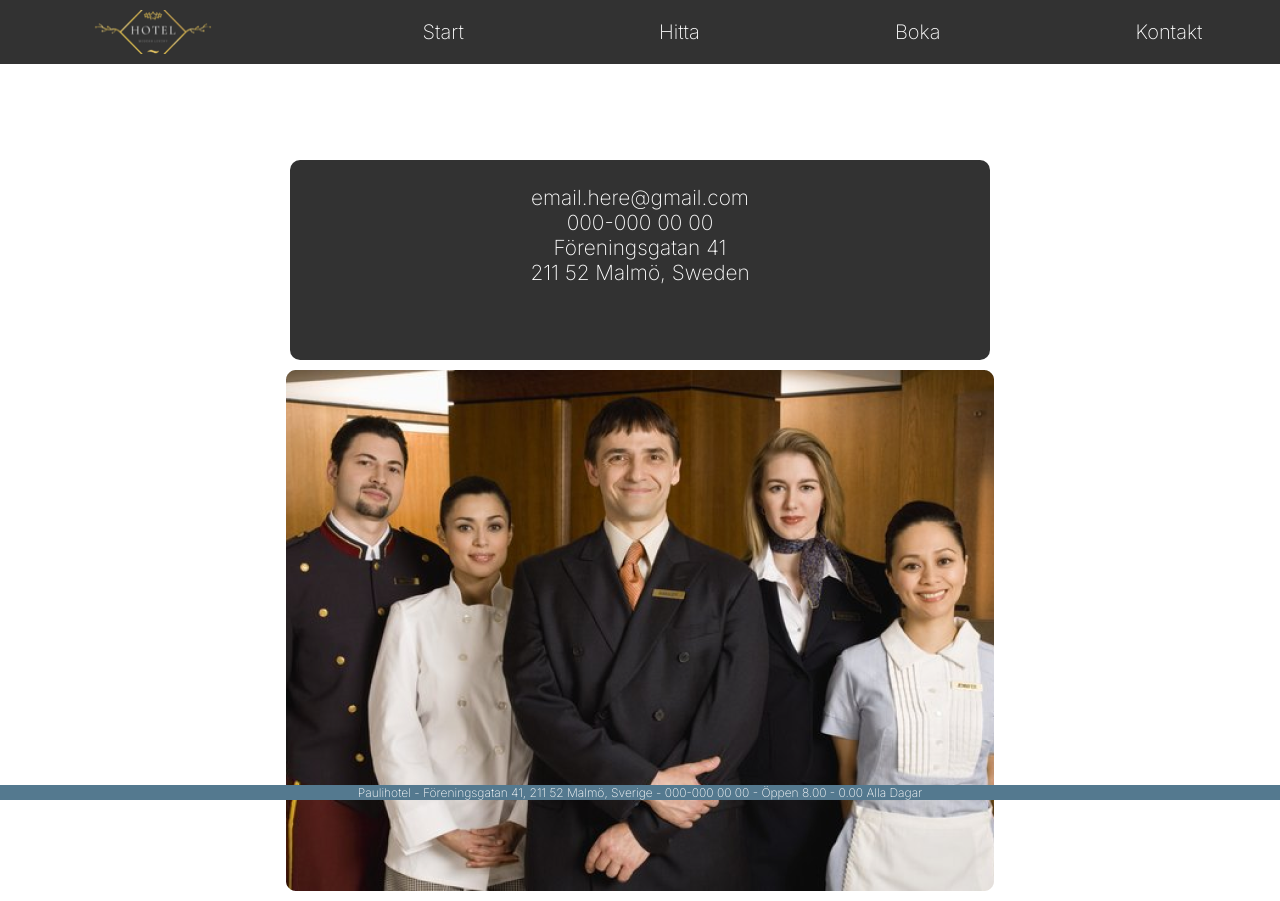
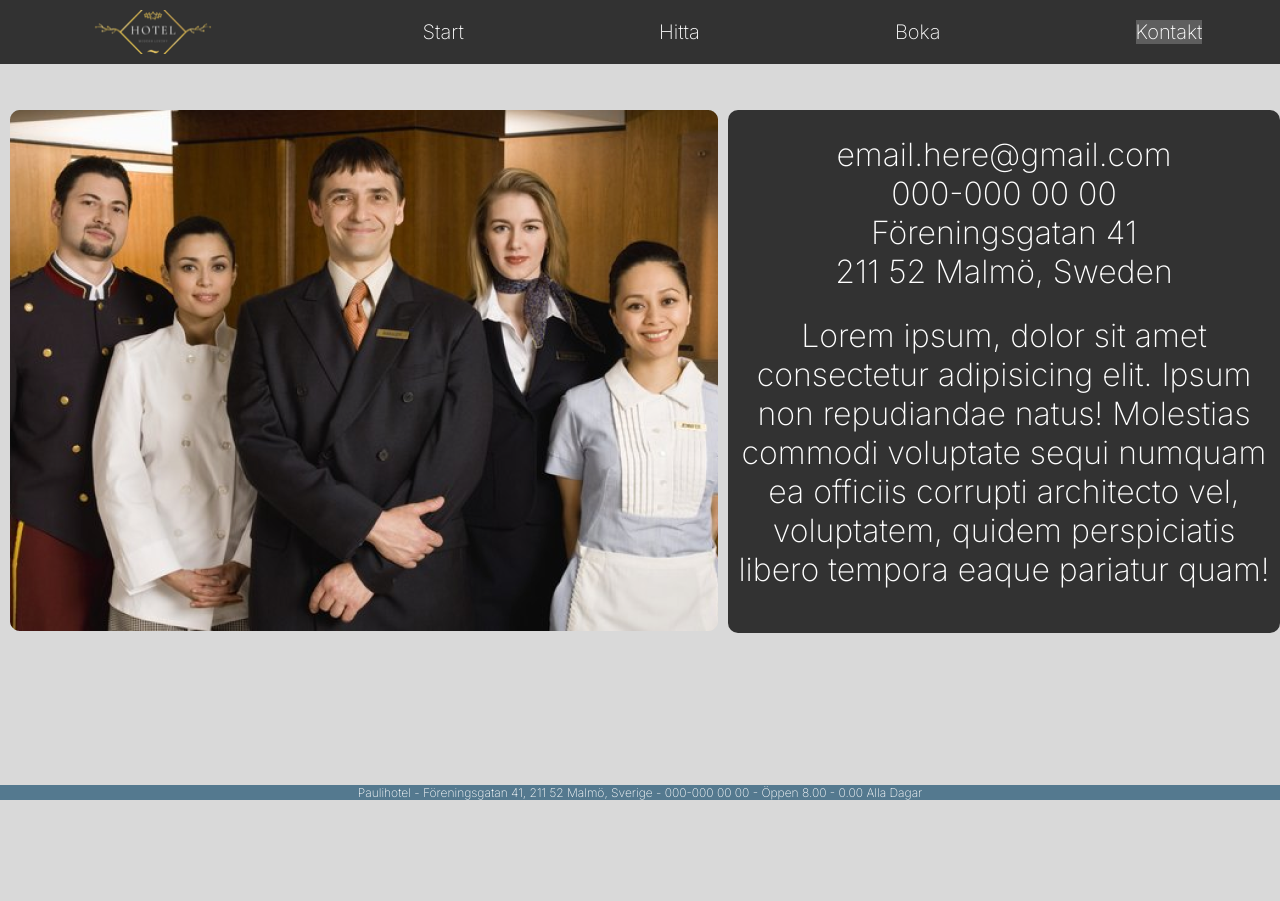
Before and after one commit to eeknaaY/Hotellwebbplats, a plain HTML site: page kontakt.html in a window 1280 px wide. After the commit the page ends 800 px from the top, so only its background shows below. Drawn offline with Linux system fonts and the light colour scheme.

Commit message:
fix js, css changes

```diff
--- a/kontakt.html
+++ b/kontakt.html
@@ -49,11 +49,13 @@
             <p>email.here@gmail.com<br>
                 000-000 00 00<br>
                 Föreningsgatan 41<br>
-                211 52 Malmö, Sweden
+                211 52 Malmö, Sweden<br>
             </p>
+            <p>Lorem ipsum, dolor sit amet consectetur adipisicing elit. Ipsum non repudiandae natus!
+                Molestias commodi
+                voluptate sequi numquam ea officiis corrupti architecto vel, voluptatem, quidem perspiciatis libero
+                tempora eaque pariatur quam!</p>
         </div>
-
-
         <img src="./img/image_5.png" alt="">
     </div>
     <footer>
--- a/static/css/hitta.css
+++ b/static/css/hitta.css
@@ -30,6 +30,4 @@ iframe {
     .box1 {
         min-width: 60%
     }
-
-    #map {}
 }
--- a/static/css/index.css
+++ b/static/css/index.css
@@ -1,4 +1,8 @@
 @import url('https://fonts.googleapis.com/css2?family=Inter:wght@200&display=swap');
+
+body {
+    background-color: #D9D9D9;
+}
 
 a {
     text-decoration: none;
--- a/static/css/kontakt.css
+++ b/static/css/kontakt.css
@@ -19,13 +19,24 @@ div#navBarPhone {
 
 @media only screen and (min-device-width : 769px) {
     .box1 {
-        margin-left: auto;
-        min-width: 700px;
+        margin: auto;
+        width: 1000rem;
+        height: 28.3rem;
+        margin-top: 10px;
     }
+
+    .box1 p {
+        font-size: 2rem;
+    }
+
 
     .computerCenter {
         display: flex;
-        flex-direction: column;
+        flex-direction: row-reverse;
         align-items: center;
+        justify-content: center;
+        margin-top: 100px;
     }
+
+
 }
--- a/static/js/index.js
+++ b/static/js/index.js
@@ -14,21 +14,21 @@ function test() {
 
 function changeBackground() {
     let color = '#5e5e5e';
-    if (window.location.href == "http://127.0.0.1:5500/" || window.location.href == "http://127.0.0.1:5500/index.html") {
+    if (window.location.href.endsWith("/") || window.location.href.endsWith("/index.html")) {
         document.getElementById('startBtn').style.background = color;
         document.getElementById('startBtnComputer').style.background = color;
     }
 
-    else if (window.location.href == "http://127.0.0.1:5500/hitta.html") {
+    else if (window.location.href.endsWith("/hitta.html")) {
         document.getElementById('hittaBtn').style.background = color;
         document.getElementById('hittaBtnComputer').style.background = color;
     }
-    else if (window.location.href == "http://127.0.0.1:5500/boka.html") {
+    else if (window.location.href.endsWith("/boka.html")) {
         document.getElementById('bokaBtn').style.background = color;
         document.getElementById('bokaBtnComputer').style.background = color;
     }
 
-    else if (window.location.href == "http://127.0.0.1:5500/kontakt.html") {
+    else if (window.location.href.endsWith("kontakt.html")) {
         document.getElementById('kontaktBtn').style.background = color;
         document.getElementById('kontaktBtnComputer').style.background = color;
     }
```
Also changed, not shown: index.html (+7 -2 lines), static/css/boka.css (+8 -2 lines), img/image_4.png, img/image_4computer.png (deleted), 1 other file.
